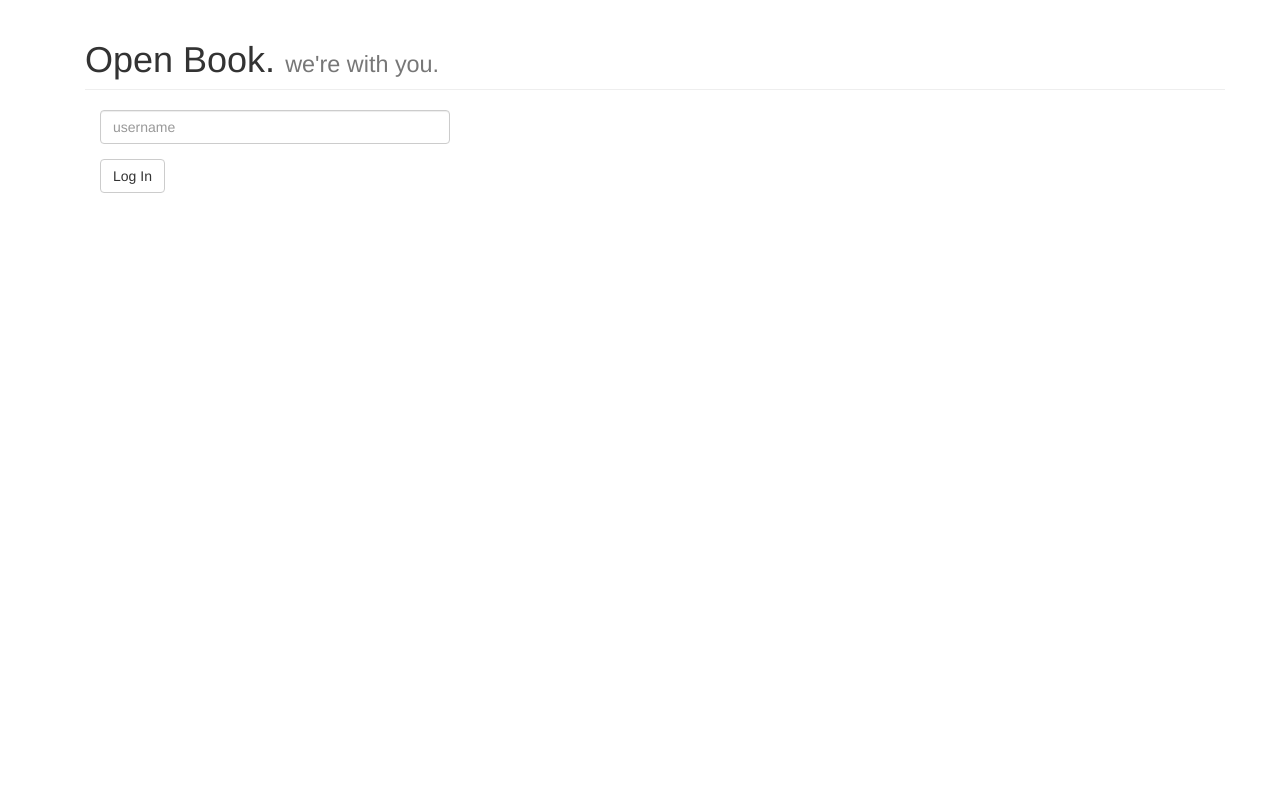
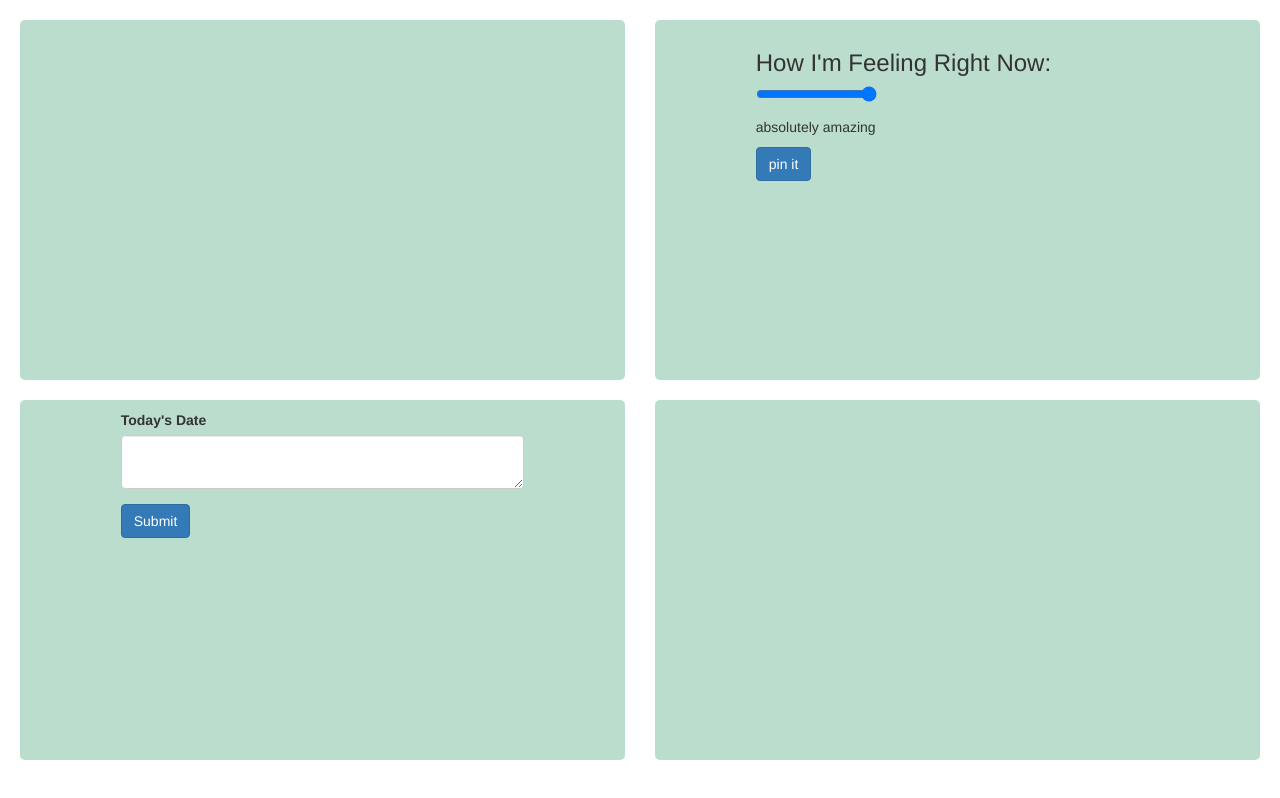
Before and after one commit to angelicawink/OpenBook-frontend, a React (Create React App) app: page /home in a window 1280 px wide. Before the commit this address led to /. Built offline with nearby package versions, Linux system fonts and the light colour scheme; no server answers.

Commit message:
started new diary entry feature

```diff
--- a/src/App.css
+++ b/src/App.css
@@ -38,12 +38,21 @@ input[type="range"]{
 }
 
 .Box-2 {
-  padding: 30px;
+  padding: 10px;
   height: 100%;
+  width: 70%;
   /* height: 100%; */
   /* background-color: grey; */
 }
 
+textarea.form-control {
+height: 100%;
+}
+
+div.form-group.new-entry-container{
+  width: 100%;
+  min-height: 100%;
+}
 /* .App {
   text-align: center;
 }
--- a/src/App.js
+++ b/src/App.js
@@ -7,7 +7,7 @@ import { BrowserRouter as Router, Route} from 'react-router-dom';
 
 class App extends Component {
   state={
-    userID: null,
+    userID: 1,
     entries: null
     //^^ hardcoded this here because im not using sessions, otherwise line 31 should setState userID: data
   }
--- /dev/null
+++ b/src/Components/EntryForm.js
@@ -0,0 +1,21 @@
+import React, { Component } from 'react';
+
+class EntryForm extends Component {
+  render(){
+    return(
+      <>
+        <form>
+
+          <div className="form-group new-entry-container">
+            <label>Today's Date</label>
+            <textarea className="form-control" id="new-diary-entry"></textarea>
+          </div>
+
+          <button type="submit" className="btn btn-primary">Submit</button>
+        </form>
+      </>
+    )
+  }
+}
+
+export default EntryForm
--- a/src/Components/Home.js
+++ b/src/Components/Home.js
@@ -1,6 +1,7 @@
 import React, { Component } from 'react';
 import { Redirect } from 'react-router-dom';
 import MomentForm from './MomentForm'
+import EntryForm from './EntryForm'
 
 class Home extends Component {
   state={
@@ -59,6 +60,7 @@ class Home extends Component {
                 <div className="col-xs-6">
                   <div className="Box-1">
                     <div className="container Box-2">
+                      <EntryForm/>
                     </div>
                   </div>
                 </div>
--- a/src/Components/MomentForm.js
+++ b/src/Components/MomentForm.js
@@ -38,11 +38,40 @@ class MomentForm extends Component {
 
   }
 
+  showRank = () => {
+    switch (this.state.rank){
+      case '1':
+        return "absolutely terrible";
+      case '2':
+        return 'terrible'
+      case '3':
+        return 'very bad';
+      case '4':
+        return 'bad';
+      case '5':
+        return 'a bit off';
+      case '6':
+        return 'okay';
+      case '7':
+        return 'good';
+      case '8':
+        return 'very good';
+      case '9':
+        return 'great';
+      case '10':
+        return 'excellent';
+      case '11':
+        return 'absolutely amazing';
+      default:
+        return "absolutely amazing"
+    }
+  }
+
   render(){
     return (
       <>
         <form onSubmit={this.handleSubmit} className="snapshot">
-          <label>How I'm Feeling Right Now:</label>
+          <h3>How I'm Feeling Right Now:</h3>
 
             <div className="form-group ">
               <input
@@ -54,7 +83,8 @@ class MomentForm extends Component {
             </div>
 
             <div className="form-group">
-              <button type="submit" className="btn btn-default">pin it</button>
+              <p>{this.showRank()}</p>
+              <button type="submit" className="btn btn-primary">pin it</button>
             </div>
 
         </form>
```
